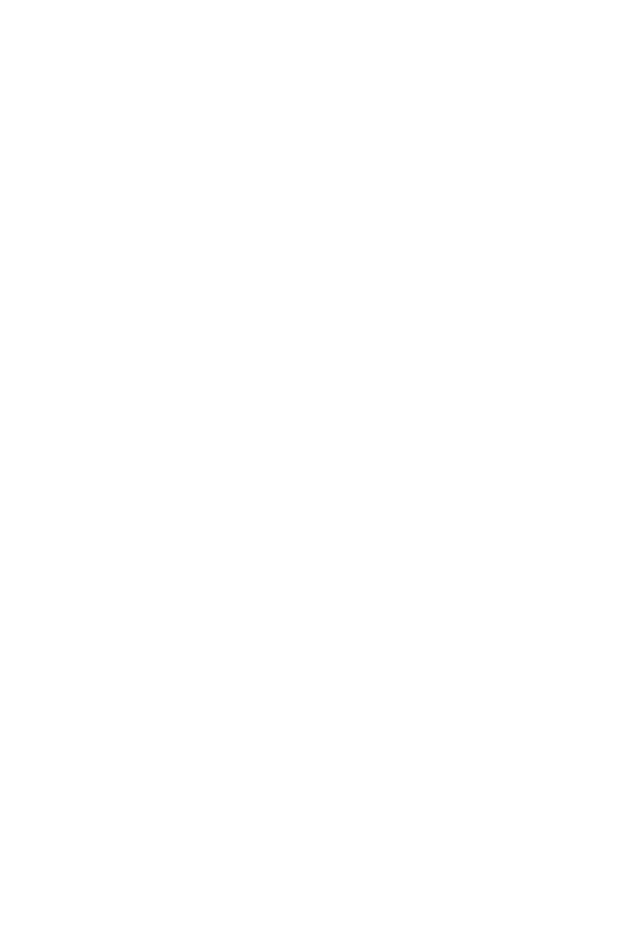
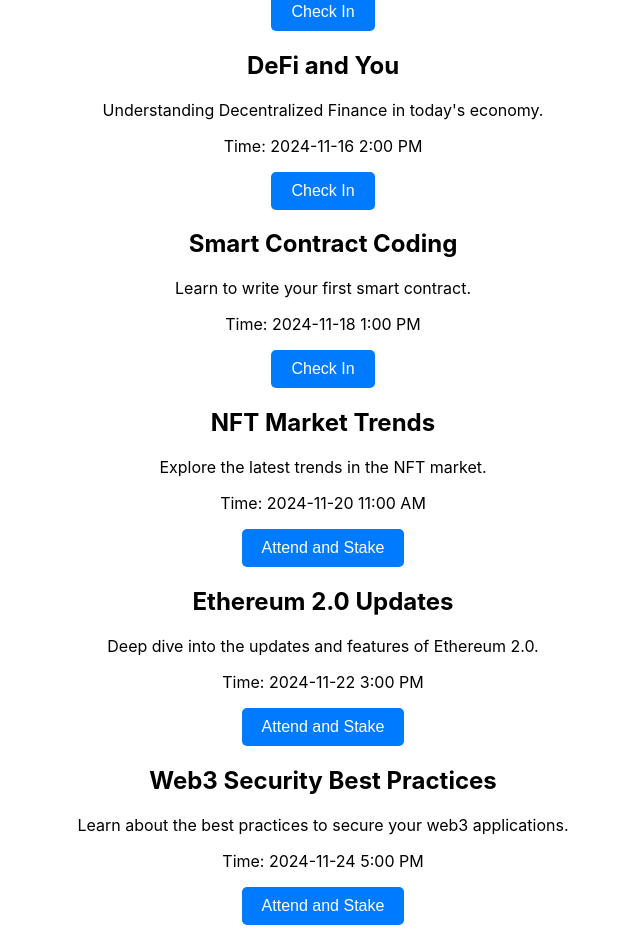
Before and after one commit to CodMatt/Presence-Protocol, a React (Create React App) app: page / in a window 1280 px wide. Shown: the part 380-1325 px from the top of the page, without its empty margins (317-957 px from the left). Before the commit the page ends 800 px from the top, so only its background shows below. Built offline with nearby package versions, Linux system fonts and the light colour scheme.

Commit message:
Added All EventList, EventsAttendingList

```diff
--- /dev/null
+++ b/src/components/AllEventsList.jsx
@@ -0,0 +1,38 @@
+import React from 'react';
+import Event from './Event';
+
+function AllEventsListComponent() {
+  const events = [
+    {
+      id: 4,
+      title: "NFT Market Trends",
+      description: "Explore the latest trends in the NFT market.",
+      time: "2024-11-20 11:00 AM",
+      attending: false
+    },
+    {
+      id: 5,
+      title: "Ethereum 2.0 Updates",
+      description: "Deep dive into the updates and features of Ethereum 2.0.",
+      time: "2024-11-22 3:00 PM",
+      attending: false
+    },
+    {
+      id: 6,
+      title: "Web3 Security Best Practices",
+      description: "Learn about the best practices to secure your web3 applications.",
+      time: "2024-11-24 5:00 PM",
+      attending: false
+    }
+  ];
+
+  return (
+    <div>
+      {events.map(event => (
+        <Event key={event.id} title={event.title} description={event.description} time={event.time} attending={event.attending} />
+      ))}
+    </div>
+  );
+}
+
+export default AllEventsListComponent;
--- a/src/components/Dashboard.jsx
+++ b/src/components/Dashboard.jsx
@@ -1,5 +1,7 @@
 import React from 'react';
 import './Dashboard.css';
+import EventsAttendingListComponent from './EventsAttendingList';
+import AllEventsListComponent from './AllEventsList';
 
 function DashboardComponent() {
   return (
@@ -9,6 +11,8 @@
         <p>Here is some instruction text to follow</p>
       </div>
       <button>Click Me</button>
+      <EventsAttendingListComponent></EventsAttendingListComponent>
+      <AllEventsListComponent></AllEventsListComponent>
     </div>
   );
 }
--- /dev/null
+++ b/src/components/Event.jsx
@@ -0,0 +1,17 @@
+import React from 'react';
+
+function Event({ title, description, time, attending }) {
+  return (
+    <div className="event-card">
+      <h2>{title}</h2>
+      <p>{description}</p>
+      <p>Time: {time}</p>
+      {attending ?
+        <button>Check In</button> :
+        <button>Attend and Stake</button>
+      }
+    </div>
+  );
+}
+
+export default Event;
--- /dev/null
+++ b/src/components/EventsAttendingList.jsx
@@ -0,0 +1,38 @@
+import React from 'react';
+import Event from './Event';
+
+function EventsAttendingListComponent() {
+  const events = [
+    {
+      id: 1,
+      title: "Blockchain Basics Workshop",
+      description: "An introductory workshop on blockchain technology.",
+      time: "2024-11-15 10:00 AM",
+      attending: true
+    },
+    {
+      id: 2,
+      title: "DeFi and You",
+      description: "Understanding Decentralized Finance in today's economy.",
+      time: "2024-11-16 2:00 PM",
+      attending: true
+    },
+    {
+      id: 3,
+      title: "Smart Contract Coding",
+      description: "Learn to write your first smart contract.",
+      time: "2024-11-18 1:00 PM",
+      attending: true
+    }
+  ];
+
+  return (
+    <div>
+      {events.map(event => (
+        <Event key={event.id} title={event.title} description={event.description} time={event.time} attending={event.attending} />
+      ))}
+    </div>
+  );
+}
+
+export default EventsAttendingListComponent;
```
Also changed, not shown: src/components/AttendanceVerification.jsx (added), 1 other file (tests, documents, lock files or other folders).
